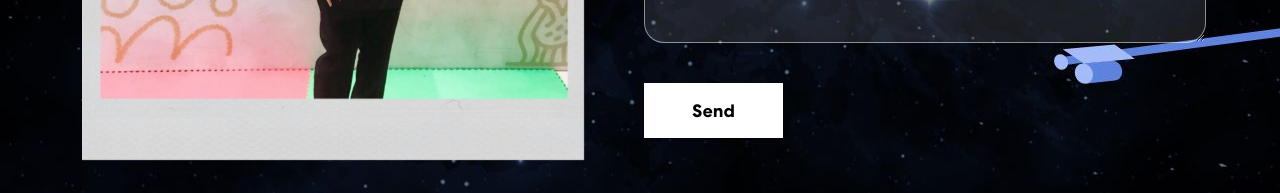
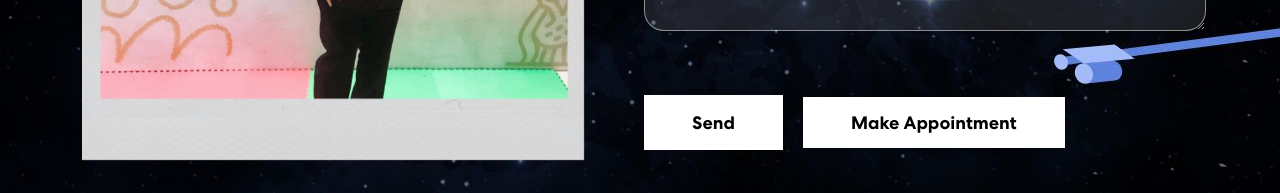
Before and after one commit to frdslintang/personal-portfolio-main, a React (Create React App) app: page / in a window 1280 px wide. Shown: the part 2884-3077 px from the top of the page. Built offline with nearby package versions, Linux system fonts and the light colour scheme; no server answers.

Commit message:
add appointment button

```diff
--- a/src/App.css
+++ b/src/App.css
@@ -653,3 +653,18 @@ nav.navbar .navbar-toggler[aria-expanded="true"] .navbar-toggler-icon {
 .download-buttons button:hover {
   background-color: #0056b3;
 }
+.button-wrapper {
+  display: flex;
+  align-items: center;
+  margin-top: 24px;
+}
+
+.button-wrapper button {
+  padding: 14px 48px;
+  font-size: 18px;
+  margin: 0;
+}
+
+.button-wrapper button:first-child {
+  margin-right: 20px;
+}
--- a/src/components/Contact.js
+++ b/src/components/Contact.js
@@ -65,7 +65,7 @@ export const Contact = () => {
                       <input type="text" value={formDetails.firstName} placeholder="First Name" onChange={(e) => onFormUpdate('firstName', e.target.value)} />
                     </Col>
                     <Col size={12} sm={6} className="px-1">
-                      <input type="text" value={formDetails.lasttName} placeholder="Last Name" onChange={(e) => onFormUpdate('lastName', e.target.value)}/>
+                      <input type="text" value={formDetails.lastName} placeholder="Last Name" onChange={(e) => onFormUpdate('lastName', e.target.value)}/>
                     </Col>
                     <Col size={12} sm={6} className="px-1">
                       <input type="email" value={formDetails.email} placeholder="Email Address" onChange={(e) => onFormUpdate('email', e.target.value)} />
@@ -75,7 +75,16 @@ export const Contact = () => {
                     </Col>
                     <Col size={12} className="px-1">
                       <textarea rows="6" value={formDetails.message} placeholder="Message" onChange={(e) => onFormUpdate('message', e.target.value)}></textarea>
-                      <button type="submit"><span>{buttonText}</span></button>
+                      <div className="button-wrapper">
+                        <button type="submit"><span>{buttonText}</span></button>
+                        <a
+                          href="https://cal.com/lintang-firdaus/schedule"
+                          target="_blank"
+                          rel="noopener noreferrer"
+                        >
+                          <button type="button"><span>Make Appointment</span></button>
+                        </a>
+                      </div>
                     </Col>
                     {
                       status.message &&
```
